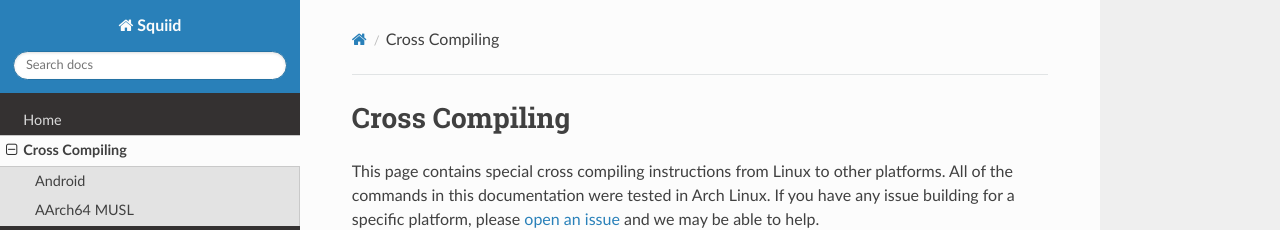
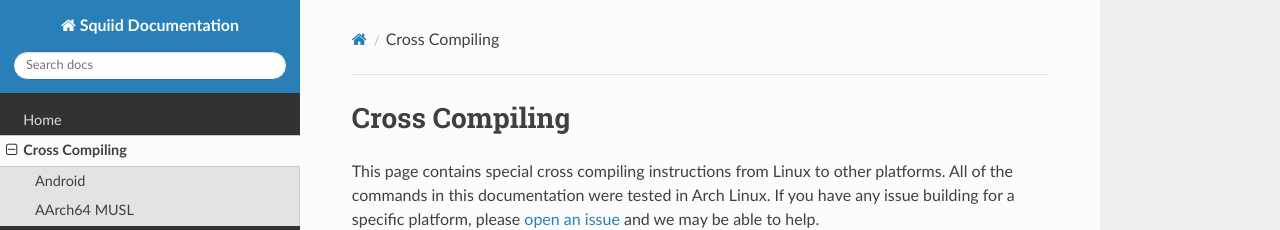
Before and after one commit to ImaginaryInfinity/squiid-calculator, an MkDocs documentation site: the page built from docs/cross_compiling.md, in a window 1280 px wide. Shown: the top 230 px of the page. Built offline with MkDocs 1.6.1, drawn with Linux system fonts in a browser that asks for light colours; nearby versions of some CDN libraries.

Commit message:
mkdocs configuring

```diff
--- a/mkdocs.yml
+++ b/mkdocs.yml
@@ -1,4 +1,4 @@
-site_name: Squiid
+site_name: Squiid Documentation
 nav:
     - Home: index.md
     - Cross Compiling: cross_compiling.md
```
Also changed, not shown: docs/img/favicon.ico (added).
